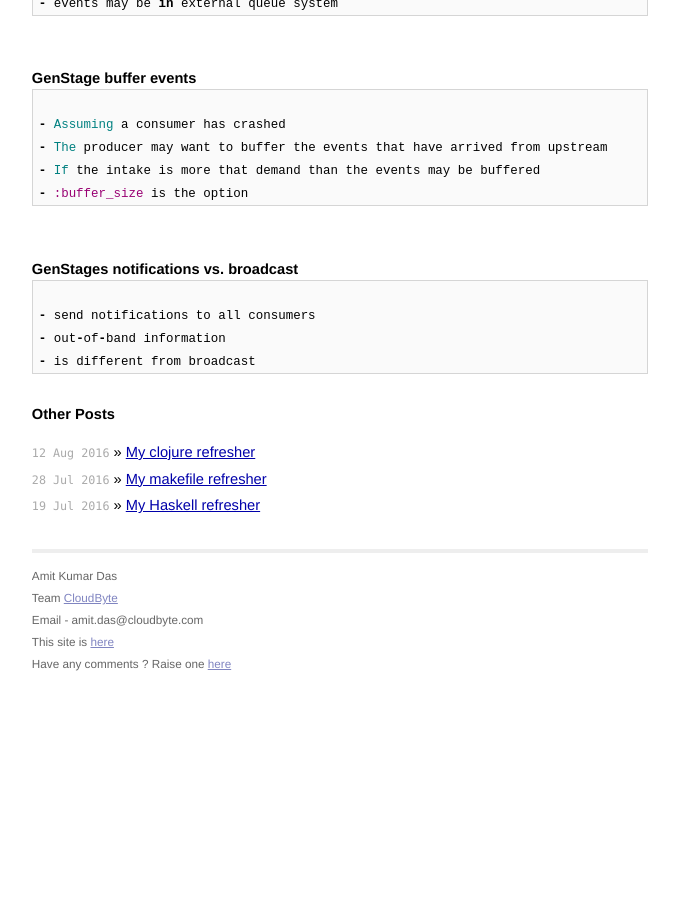
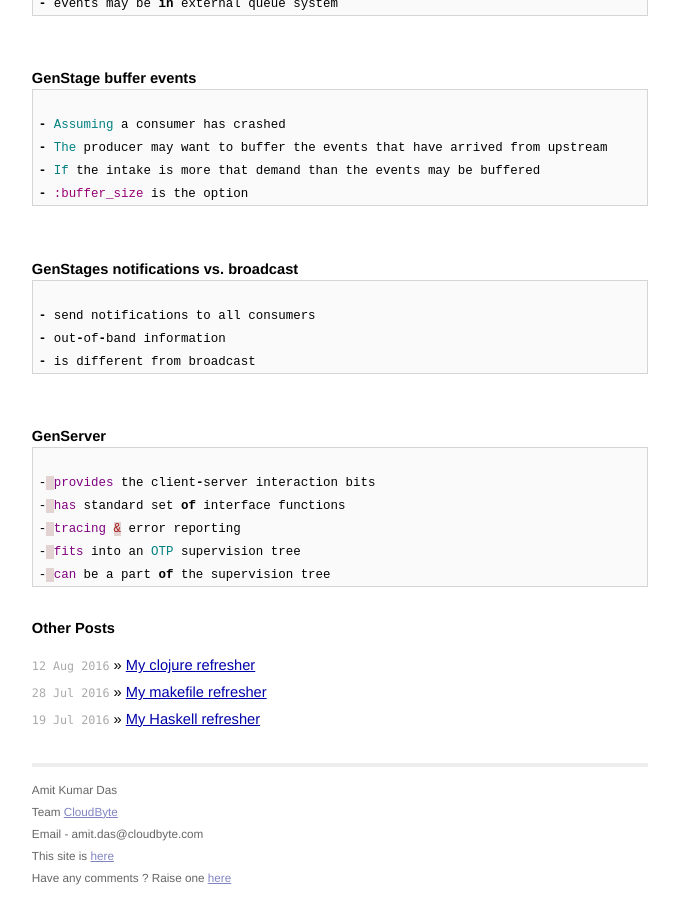
Before and after one commit to AmitKumarDas/amitkumardas.github.io, a Jekyll site: the page built from _posts/2016-02-01-learn-erlang-elixir-from-code-sample-part-1.md, in a window 1280 px wide and 900 px high, scrolled down 4144 px. Shown: the whole window, without its empty margins (300-979 px from the left). Built offline with Jekyll 4.4.1, drawn with Linux system fonts in a browser that asks for light colours; before the commit the page ends 4831 px from its top, so only the background shows below that.

Commit message:
Update 2016-02-01-learn-erlang-elixir-from-code-sample-part-1.md

````diff
--- a/_posts/2016-02-01-learn-erlang-elixir-from-code-sample-part-1.md
+++ b/_posts/2016-02-01-learn-erlang-elixir-from-code-sample-part-1.md
@@ -259,3 +259,16 @@ Enum.map [1, 2, 3, 4], &Math.square/1
 - out-of-band information
 - is different from broadcast
 ```
+
+<br />
+
+### GenServer
+
+```erlang
+
+- provides the client-server interaction bits
+- has standard set of interface functions
+- tracing & error reporting
+- fits into an OTP supervision tree
+- can be a part of the supervision tree
+```
````
